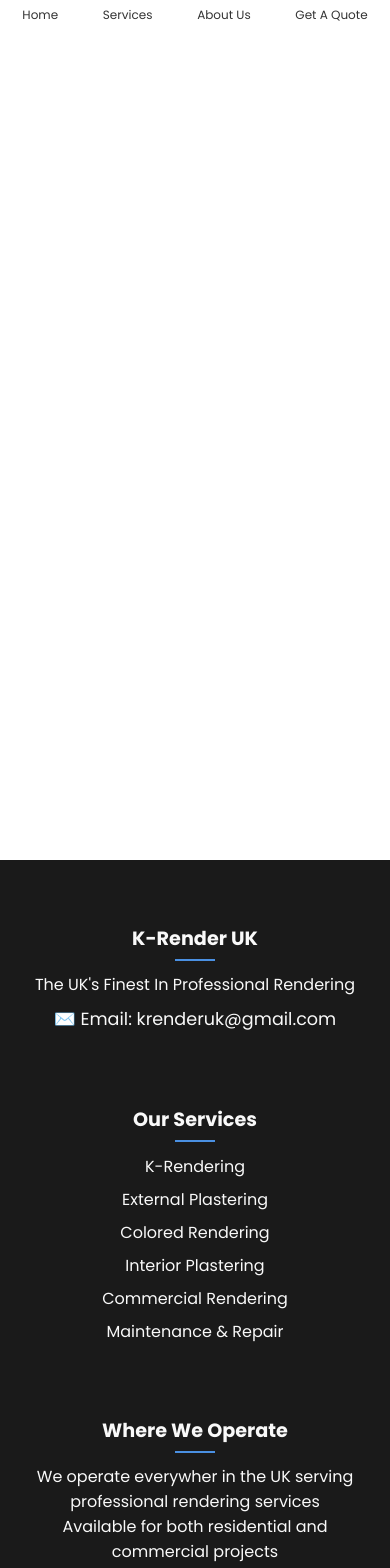
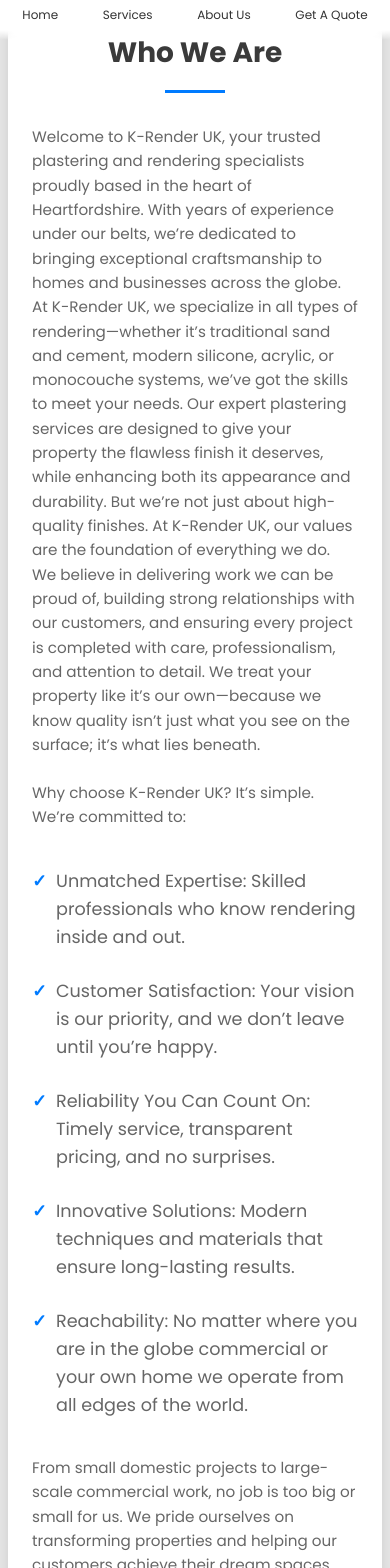
Before and after one commit to ZachRyanLudwick/KREND, a React (Vite) app: page /about in a window 390 px wide. Shown: the top 1568 px of the page. Built offline with nearby package versions, Linux system fonts and the light colour scheme.

Commit message:
done whoweare and css + bug fixes

```diff
--- a/src/pages/contact/contact.css
+++ b/src/pages/contact/contact.css
@@ -57,7 +57,7 @@
     border-radius: 5px;
     font-size: 1rem;
     transition: border-color 0.3s ease;
-    background-color: white;
+    background-color: #f9f9f9;
     cursor: pointer;
     appearance: none;
     -webkit-appearance: none;
@@ -88,7 +88,6 @@
 
   .form-group select {
     padding: 0.8rem;
-    background-color: white;
     color: #333;
   }
 
--- a/src/pages/services/Services.css
+++ b/src/pages/services/Services.css
@@ -26,7 +26,7 @@
 }
 
 .sb h1 {
-    color: black;
+    color: #3a3a3a;
     margin-bottom: 20px;
     font-size: 32px;
 }
@@ -34,6 +34,7 @@
 .sb p {
     margin-bottom: 20px;
     line-height: 1.6;
+    color: #696767;
 }
 
 .sb-image {
--- /dev/null
+++ b/src/pages/whoweare/whoweare.css
@@ -0,0 +1,107 @@
+.about-wrapper {
+    background: rgb(228, 228, 228);
+}
+
+.about-container {
+    max-width: 1200px;
+    margin: 10rem auto;
+    padding: 2rem;
+    background-color: white;
+    box-shadow: 0 2px 10px rgba(0, 0, 0, 0.1);
+    border-radius: 8px;
+}
+
+.row {
+    display: flex;
+    flex-direction: column;
+}
+
+.col-md-12 {
+    width: 100%;
+}
+
+.about-container h1 {
+    color: #3a3a3a;
+    font-size: 2.5rem;
+    margin-bottom: 2rem;
+    text-align: center;
+    position: relative;
+}
+
+.about-container h1:after {
+    content: '';
+    display: block;
+    width: 60px;
+    height: 3px;
+    background-color: #007bff;
+    margin: 1rem auto;
+}
+
+.about-container p {
+    color: #666;
+    line-height: 1.8;
+    margin-bottom: 1.5rem;
+    font-size: 1.1rem;
+}
+
+.about-container ul {
+    list-style-type: none;
+    padding-left: 0;
+    margin: 2rem 0;
+}
+
+.about-container li {
+    padding: 0.8rem 0;
+    padding-left: 2rem;
+    position: relative;
+    color: #666;
+    font-size: 1.1rem;
+}
+
+.about-container li:before {
+    content: '✓';
+    position: absolute;
+    left: 0;
+    color: #007bff;
+    font-weight: bold;
+}
+
+/* Media Queries for Responsive Design */
+@media screen and (max-width: 768px) {
+    .about-container {
+        padding: 2rem;
+        margin: 1rem;
+    }
+
+    .about-container h1 {
+        font-size: 2rem;
+    }
+
+    .about-container p, li {
+        font-size: 1rem;
+        line-height: 1.6;
+    }
+
+    .about-container ul {
+        margin: 1.5rem 0;
+    }
+}
+
+@media screen and (max-width: 480px) {
+    .about-container {
+        padding: 1.5rem;
+        margin: 0.5rem;
+    }
+
+    .about-container h1 {
+        font-size: 1.75rem;
+    }
+
+    .about-container p, li {
+        font-size: 0.95rem;
+    }
+
+    .about-container li {
+        padding-left: 1.5rem;
+    }
+}
--- a/src/pages/whoweare/whoweare.jsx
+++ b/src/pages/whoweare/whoweare.jsx
@@ -1,9 +1,34 @@
 import React from 'react'
+import './whoweare.css'
 
 const whoweare = () => {
   return (
-    <main className="main-wrapper">
+    <main className="main-wrapper about-wrapper">
+        <div className="about-container">
+            <div className="row">
+                <div className="col-md-12">
+                    <h1>Who We Are</h1>
+                    <p>
+                    Welcome to K-Render UK, your trusted plastering and rendering specialists proudly based in the heart of Heartfordshire. With years of experience under our belts, we’re dedicated to bringing exceptional craftsmanship to homes and businesses across the globe.
 
+                    At K-Render UK, we specialize in all types of rendering—whether it’s traditional sand and cement, modern silicone, acrylic, or monocouche systems, we’ve got the skills to meet your needs. Our expert plastering services are designed to give your property the flawless finish it deserves, while enhancing both its appearance and durability.
+
+                    But we’re not just about high-quality finishes. At K-Render UK, our values are the foundation of everything we do. We believe in delivering work we can be proud of, building strong relationships with our customers, and ensuring every project is completed with care, professionalism, and attention to detail. We treat your property like it’s our own—because we know quality isn’t just what you see on the surface; it’s what lies beneath.
+                    </p>
+                    <p>Why choose K-Render UK? It’s simple. We’re committed to:</p>
+                    <ul>
+                        <li>Unmatched Expertise: Skilled professionals who know rendering inside and out.</li>
+                        <li>Customer Satisfaction: Your vision is our priority, and we don’t leave until you’re happy.</li>
+                        <li>Reliability You Can Count On: Timely service, transparent pricing, and no surprises.</li>
+                        <li>Innovative Solutions: Modern techniques and materials that ensure long-lasting results.</li>
+                        <li>Reachability: No matter where you are in the globe commercial or your own home we operate from all edges of the world.</li>
+                    </ul>
+                    <p>
+                        From small domestic projects to large-scale commercial work, no job is too big or small for us. We pride ourselves on transforming properties and helping our customers achieve their dream spaces. Whether you’re refreshing your home’s exterior or upgrading your business premises, K-Render UK has you covered. Get in touch today to find out how we can help you render your property into something truly special.
+                    </p>
+                </div>
+            </div>
+        </div>
     </main>
   )
 }
```
